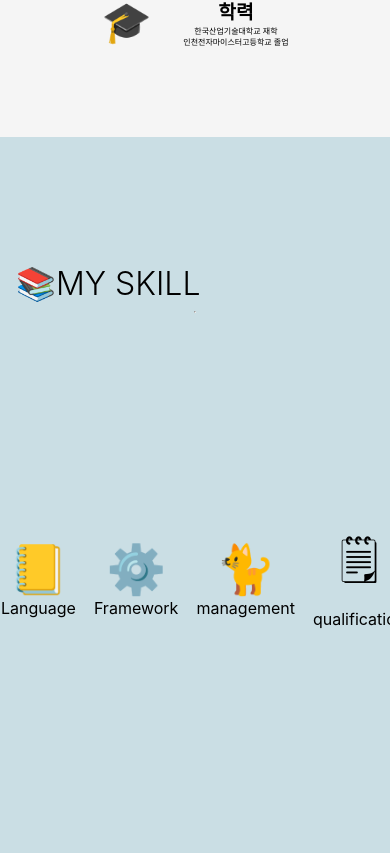
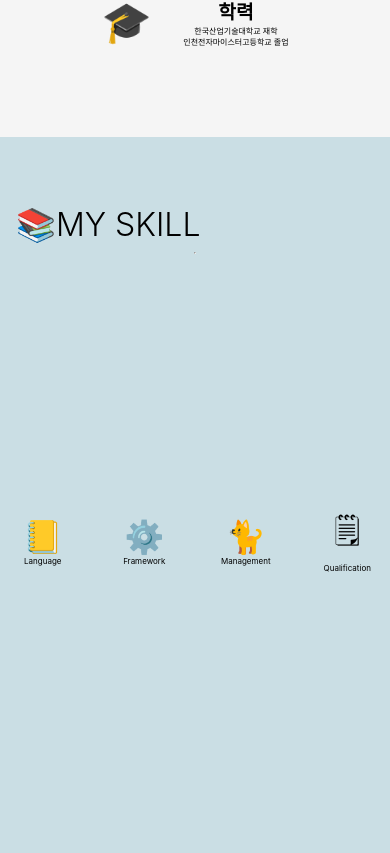
Before and after one commit to LeeSeungjae00/sj_portfoilo, a React (Create React App) app: page / in a window 390 px wide. Shown: the part 1551-2404 px from the top of the page. Built offline with nearby package versions, Linux system fonts and the light colour scheme; the HTML template or start-up script is replaced by a standard one; a web font is replaced by a local one.

Commit message:
skill mobile fix

```diff
--- a/src/components/header/Header.module.css
+++ b/src/components/header/Header.module.css
@@ -104,5 +104,7 @@
         justify-content: center;
         align-items: center;
     }
-
+    .changeHeaderContent {
+        padding: 0rem
+    }
 }
--- a/src/components/skill/Skill.jsx
+++ b/src/components/skill/Skill.jsx
@@ -19,8 +19,8 @@ export default function Skill() {
                         <div className={style.skillImgSet}>
                             <SkillCard icon = "📒" title = "Language" data ={lang}></SkillCard>
                             <SkillCard icon = "⚙️" title = "Framework" data ={framework}></SkillCard>
-                            <SkillCard icon = "🐈" title = "management" data ={management}></SkillCard>
-                            <SkillCard icon = "🗒" title = "qualification" data ={qualification}></SkillCard>
+                            <SkillCard icon = "🐈" title = "Management" data ={management}></SkillCard>
+                            <SkillCard icon = "🗒" title = "Qualification" data ={qualification}></SkillCard>
                         </div>
                     </div>
                 </div>
--- a/src/components/skill/Skill.module.css
+++ b/src/components/skill/Skill.module.css
@@ -34,6 +34,7 @@
     width: 100%;
     justify-content: space-around;
     align-items: center;
+    flex-wrap: nowrap;
 }
 
 .skillImg{
@@ -54,16 +55,12 @@
         font-size: 2rem;
         margin-left: 1rem;
     }
-    .skillImgSet{
-        grid-template-columns: 50% 50%;
-        grid-template-rows: 33% 33% 33%;
-    }
 }
 
 
 @media screen and (max-width:767px) {
     /* 모바일 */
     .skillContent{
-        padding-top: 15vh;
+        padding-top: 10xvh;
     }
 }
--- a/src/components/skill/SkillCard.module.css
+++ b/src/components/skill/SkillCard.module.css
@@ -23,7 +23,7 @@
 
 .boxIcon{
     margin: 0;
-    font-size: 3rem;
+    font-size: 5rem;
 
 }
 .boxText{
@@ -54,3 +54,50 @@
     justify-content: center;
     align-items: center;
 }
+
+@media screen and (max-width:1024px) {
+    /* 타블렛 */
+    .skill{
+        font-size: 1.1rem;
+    }
+
+    .boxIcon{
+        margin: 0;
+        font-size: 3rem;
+
+    }
+
+    .icon{
+        width: 1.5rem;
+        padding-right: 0.5rem;
+        fill: white;
+        display: flex;
+        justify-content: center;
+        align-items: center;
+    }
+}
+
+
+@media screen and (max-width:767px) {
+    /* 모바일 */
+    .skill{
+        font-size: 0.7rem;
+        font-weight: 400;
+        height: 8%;
+    }
+
+    .icon{
+        width: 0.8rem;
+        padding-right: 0.1rem;
+    }
+    .box{
+        max-width: 40%;
+    }
+    .boxIcon{
+        font-size: 2rem;
+
+    }
+    .boxText{
+        font-size: 0.5rem;
+    }
+}
```
